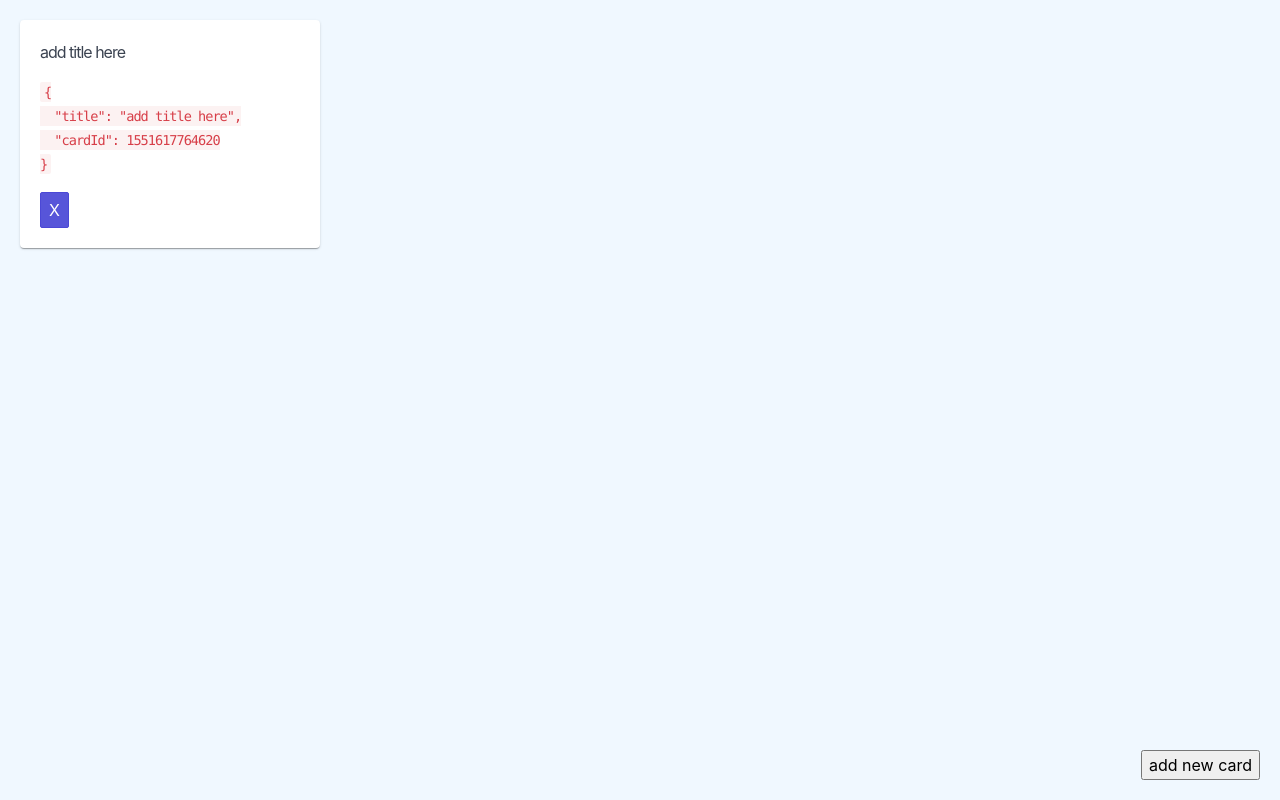
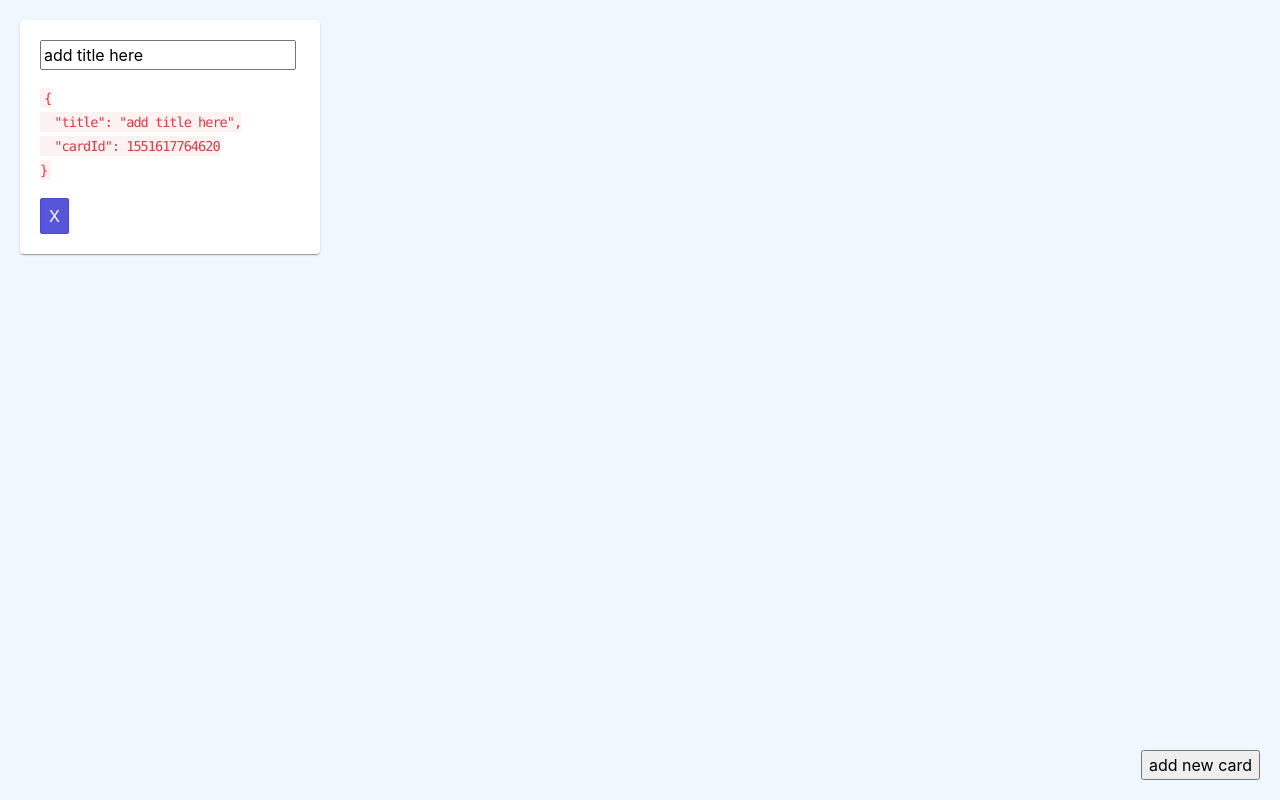
Before and after one commit to ThomasRoest/cards-frontend, a React (Create React App) app: page / in a window 1280 px wide. Both pictures are taken after a click on the button "add new card". Built offline with nearby package versions, Linux system fonts and the light colour scheme.

Commit message:
add update title function

```diff
--- a/src/components/app/index.tsx
+++ b/src/components/app/index.tsx
@@ -49,6 +49,17 @@ class App extends Component<{}, State> {
     this.setState({ cards });
   };
 
+  public updateTitle = (id: number, value: string) => {
+    const cards = this.state.cards.map((card: ICard) => {
+      if (card.id === id) {
+        card.title = value;
+      }
+      return card;
+    });
+
+    this.setState({ cards });
+  };
+
   public render() {
     const { cards } = this.state;
     return (
@@ -60,6 +71,7 @@ class App extends Component<{}, State> {
               key={item.id}
               title={item.title}
               deleteCard={this.deleteCard}
+              updateTitle={this.updateTitle}
               cardId={item.id}
             />
           ))}
--- a/src/components/card/index.tsx
+++ b/src/components/card/index.tsx
@@ -1,4 +1,4 @@
-import React from "react";
+import React, { useState } from "react";
 import styled from "styled-components";
 import { Checkbox } from "../formElements";
 import TodoList from "../todolist";
@@ -52,9 +52,36 @@ interface Props {
   title: string;
   deleteCard: (id: number) => void;
   cardId: number;
+  updateTitle: (id: number, value: string) => void;
 }
 
-class Card extends React.Component<Props, {}> {
+const Card = (props: Props) => {
+  const { title, cardId, updateTitle } = props;
+  return (
+    <StyledCard>
+      <CardHeader>
+        <input
+          type="text"
+          name="title"
+          value={title}
+          onChange={e => updateTitle(cardId, e.target.value)}
+        />
+      </CardHeader>
+      <Cardbody>
+        <pre>
+          <code>{JSON.stringify(props, null, 2)}</code>
+        </pre>
+        <button
+          className="btn btn-primary tooltip"
+          data-tooltip="delete card"
+          onClick={e => props.deleteCard(cardId)}
+        >
+          X
+        </button>
+      </Cardbody>
+    </StyledCard>
+  );
+};
 // public handleChange = (event: React.ChangeEvent<HTMLInputElement>) => {
 //   this.setState({ value: event.target.value });
 // };
@@ -97,20 +124,4 @@ class Card extends React.Component<Props, {}> {
 //   this.setState({ todoItems });
 // };
 
-  public render() {
-    const { title, cardId } = this.props;
-    return (
-      <StyledCard>
-        <CardHeader>{title }</CardHeader>
-        <Cardbody>
-          <pre>
-            <code>{JSON.stringify(this.props, null, 2)}</code>
-          </pre>
-          <button className="btn btn-primary tooltip" data-tooltip="delete card" onClick={e => this.props.deleteCard(cardId)}>X</button>
-        </Cardbody>
-      </StyledCard>
-    );
-  }
-}
-
 export default Card;
```
Lines whose indentation alone changed are shown as unchanged.
